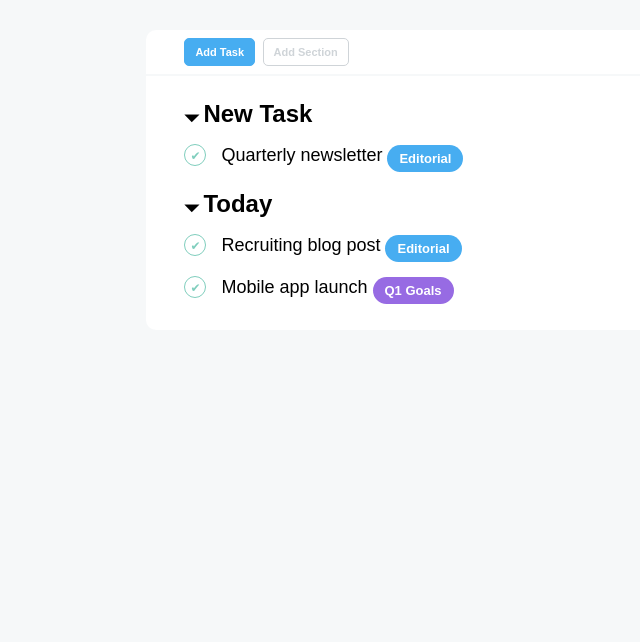
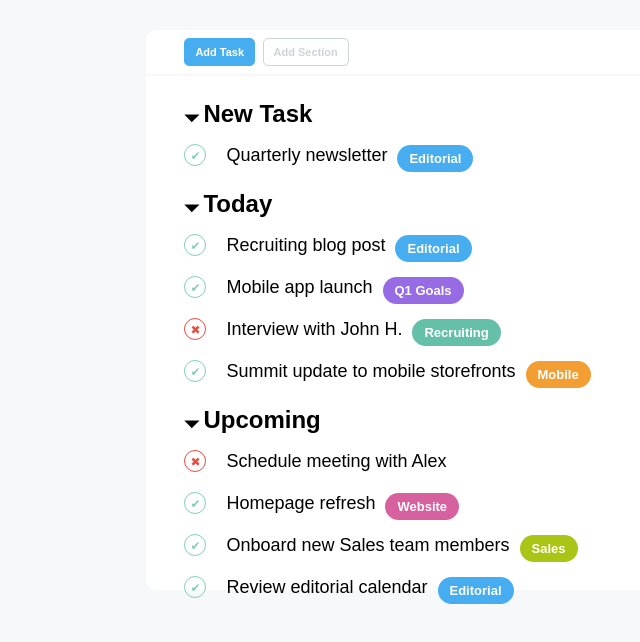
Before and after one commit to BrunoBernardini/html-css-toboolist, a plain HTML site: page index.html in a window 1280 px wide. Shown: the part 74-716 px from the top of the page, without its empty margins (110-750 px from the left). Drawn offline with Linux system fonts and the light colour scheme.

Commit message:
Completamento lista e ridimensionamento del contenitore.

```diff
--- a/assets/style.css
+++ b/assets/style.css
@@ -34,7 +34,7 @@ header img{
 /* MAIN*/
 main{
   width: 60vw;
-  height: 300px;
+  height: 70vh;
   margin: 5vh auto;
   border-radius: 10px;
   background-color: white;
--- a/index.html
+++ b/index.html
@@ -21,10 +21,55 @@
     <hr>
     <div class="content">
       <h2>New Task</h2>
-      <div class="todo-line"><span class="checklist checked"></span>Quarterly newsletter<span class="label blue">Editorial</span></div>
+      <div class="todo-line">
+        <span class="checklist checked"></span>
+        Quarterly newsletter
+        <span class="label blue">Editorial</span>
+      </div>
+
       <h2>Today</h2>
-      <div class="todo-line"><span class="checklist checked"></span>Recruiting blog post<span class="label blue">Editorial</span></div>
-      <div class="todo-line"><span class="checklist checked"></span>Mobile app launch<span class="label purple">Q1 Goals</span></div>
+      <div class="todo-line">
+        <span class="checklist checked"></span>
+        Recruiting blog post
+        <span class="label blue">Editorial</span>
+      </div>
+      <div class="todo-line">
+        <span class="checklist checked"></span>
+        Mobile app launch
+        <span class="label purple">Q1 Goals</span>
+      </div>
+      <div class="todo-line">
+        <span class="checklist crossed"></span>
+        Interview with John H.
+        <span class="label aqua">Recruiting</span>
+      </div>
+      <div class="todo-line">
+        <span class="checklist checked"></span>
+        Summit update to mobile storefronts
+        <span class="label orange">Mobile</span>
+      </div>
+
+      <h2>Upcoming</h2>
+      <div class="todo-line">
+        <span class="checklist crossed"></span>
+        Schedule meeting with Alex
+      </div>
+      <div class="todo-line">
+        <span class="checklist checked"></span>
+        Homepage refresh
+        <span class="label pink">Website</span>
+      </div>
+      <div class="todo-line">
+        <span class="checklist checked"></span>
+        Onboard new Sales team members
+        <span class="label lime">Sales</span>
+      </div>
+      <div class="todo-line">
+        <span class="checklist checked"></span>
+        Review editorial calendar
+        <span class="label blue">Editorial</span>
+      </div>
+
     </div>
   </main>
 </body>
```
